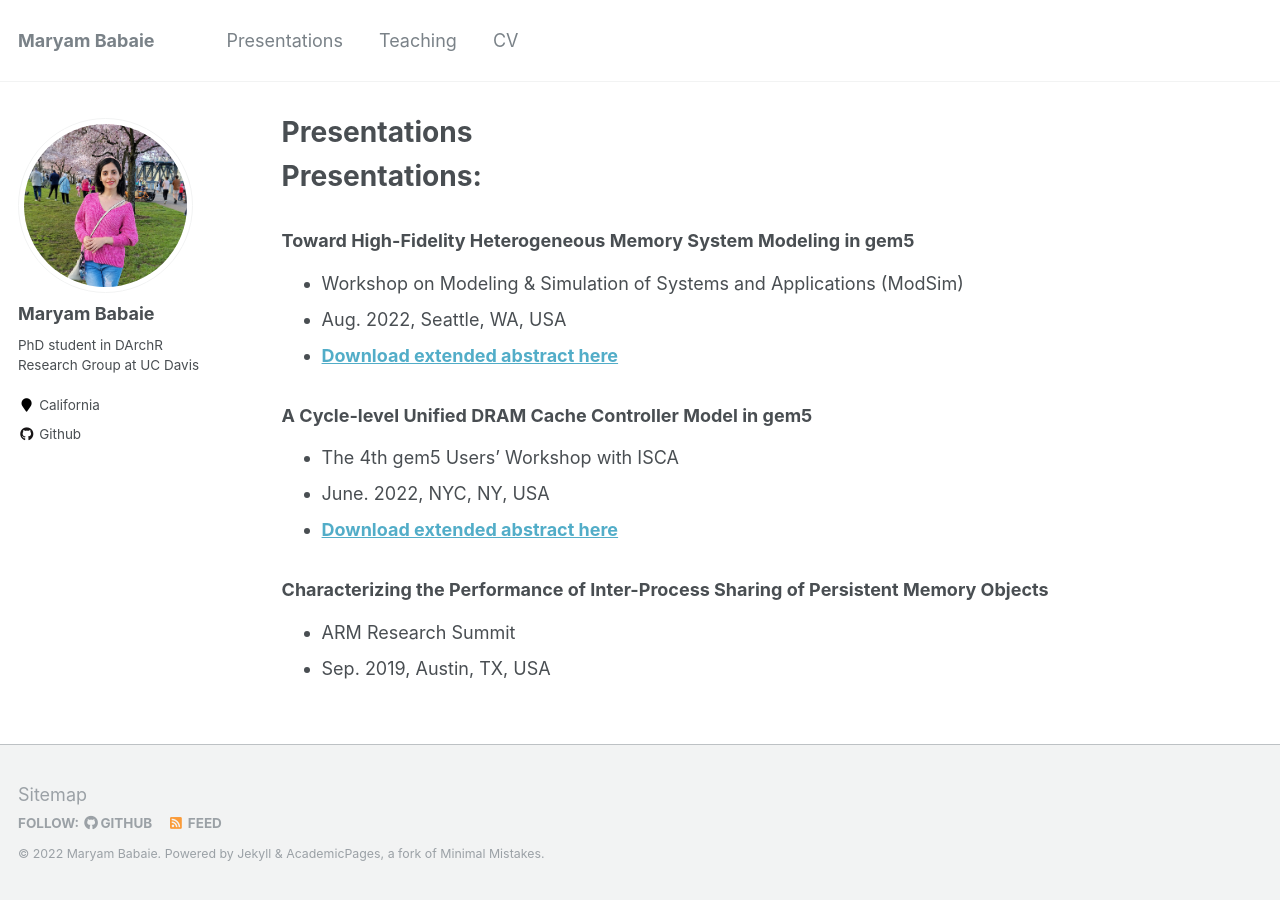
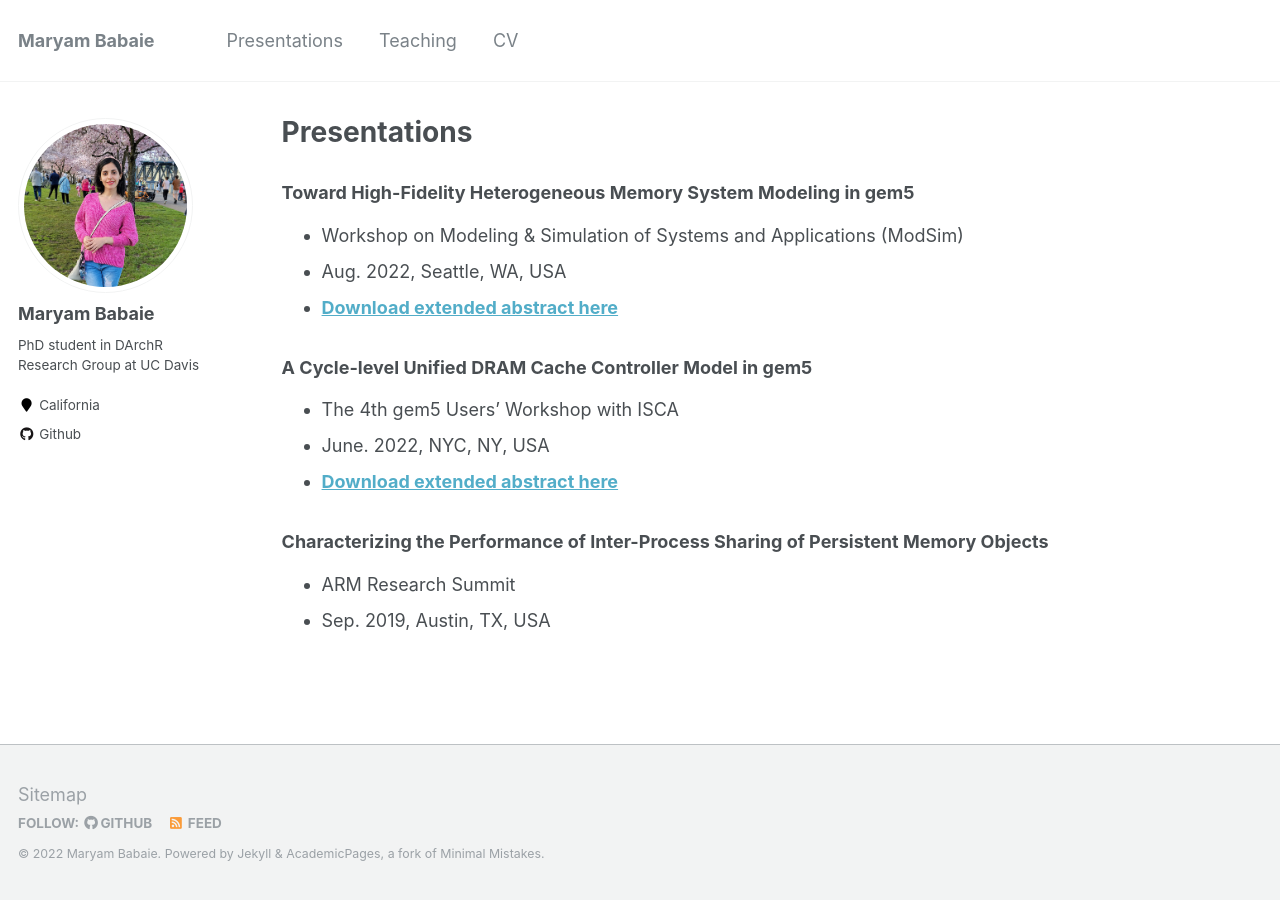
Before and after one commit to mbabaie/mbabaie.github.io, a Jekyll site: the page built from _pages/Presentations.md, in a window 1280 px wide. Built offline with Jekyll 4.4.1, drawn with Linux system fonts in a browser that asks for light colours.

Commit message:
Update Presentations.md

```diff
--- a/_pages/Presentations.md
+++ b/_pages/Presentations.md
@@ -5,9 +5,6 @@ permalink: /presentations/
 author_profile: true
 ---
 
-
-
-# Presentations:
 
 ### Toward High-Fidelity Heterogeneous Memory System Modeling in gem5
 * Workshop on Modeling & Simulation of Systems and Applications (ModSim)
```
